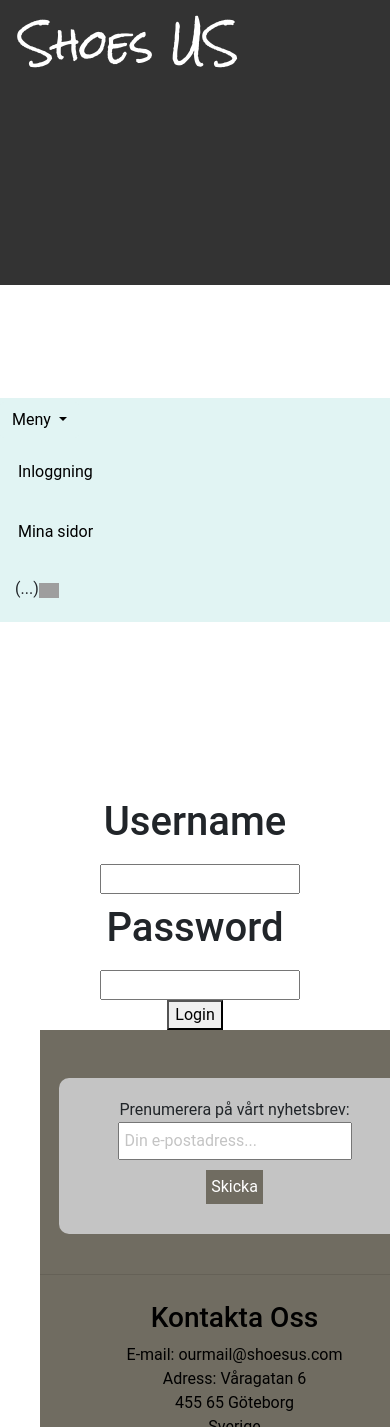
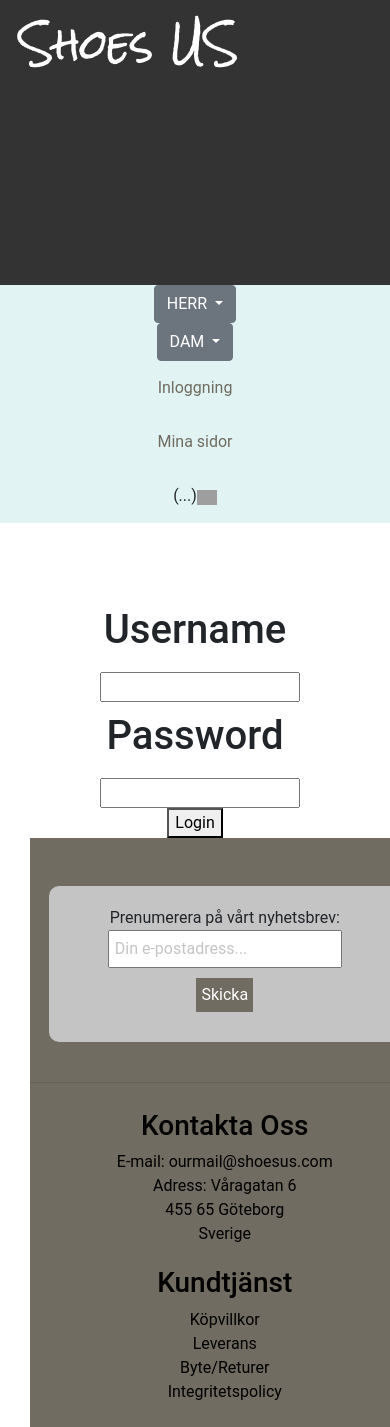
Before and after one commit to omerbasic/Shoes-Us, a PHP site: page /login.php in a window 390 px wide. Run offline with PHP 8.4, Linux system fonts and the light colour scheme; some libraries are stand-ins or nearby versions; grey boxes are pictures that could not be loaded.

Commit message:
Fixed navbar on: login; index

```diff
--- a/style/mainStyle.css
+++ b/style/mainStyle.css
@@ -2,13 +2,9 @@
     font-family: 'Roboto', sans-serif;
 }
 
-body {
-    margin: 0;
-}
-
 html, body {
-    width: 100%;
-    height: 100%;
+    width: 100vw;
+    height: 100vh;
     margin: 0px;
     padding: 0px;
     overflow-x: hidden;
@@ -19,7 +15,6 @@ html, body {
     width: 100vw;
     height: 20vh;
     background-color: #333333;
-    margin: 0 auto;
 }
 
 .textTitle {
@@ -29,74 +24,83 @@ html, body {
     margin: 0;
 }
 
-header {
 
-}
 
           /*  NAVBAR   */
 
 nav {
-    display:flex;
+    display: inline-flex !important;
     width: 100vw;
     height: auto;
     background-color: #E1F4F3;
     margin: 0;
-    margin-top: 8;
+    align-items: center;
+    flex-wrap: wrap;
+    justify-content: space-between;
+}
+
+
+.manWomanField {
+    display: flex;
+    justify-content: flex-start;
+    width: 30vw;
+    /* margin-right: 150px; */
+}
+
+.manWomanField > a {
+    text-decoration: none;
+    color: black;
 
 }
 
-.manWomanField {
-    justify-content: flex-start;
+.herr, .dam, .rea {
+    width: 30%;
+    text-align: center;
+    padding: 15px;
 }
 
-
-
-.loginCartWrap {                            /* Container for Login, My Page and Cart */
-   justify-content: flex-end;
-    }
-
-.loginCartWrap a, .myPageText a {
+.herr > a, .dam > a, .rea > a {     /* Style for links in the category container */
     text-decoration: none;
     color: black;
 }
 
-.loginCartWrap a:hover {
-    color:white;
+.herr:hover, .dam:hover, .rea:hover {
+    color: white;
+    background-color: #706C61;
 }
 
-.loginText:hover, .myPageText:hover {
-    background-color: #706C61;
-    color: white;
+
+.loginCartWrap {
+    display: flex;                          /* Container for Login, My Page and Cart */
+    width: 30vw;
+    margin-right: 3vw;
+    /*margin-left: 150px; */
+    align-items: center;
+    }
+
+
+.myPageText, .loginText, .cartField {
+    width: 30%;
+    text-align: center;
+    padding: 15px;
 }
 
-.loginText, .myPageText {         /* Children div element Login, My Page and Cart */
-    width: 120px;
-    padding: 18px;
-    margin: 0;
+.myPageText > a, .loginText > a, .cartField > a {
+    text-decoration: none;
+    color: #706C61;
 }
 
-.numberOfItemsInCart {
-    text-align: left;
+.myPageText:hover, .loginText:hover, .cartField:hover {
+    color: white;
+    background-color: #706C61;
 }
 
 .cartField {
-    padding:15px;
-    width:80px;
-    height: 60px;
-    display:flex;
-    margin-right: 30px;
+    display: inline-flex;
+    justify-content: center;
 }
 
-.cartField:hover {
-    background-color: #706C61;
-    color: white;
-}
 
-.categoryTitle {
-    display: flex;
-    justify-content: center;
-    padding: 2em;
-}
 
        /*  MAIN/ARTICLE  */
 .article {
@@ -173,107 +177,6 @@ footer {
     display:none;
 }
 
-
-/* Responsivitet */
-
-/* IPAD PRO */
-@media only screen and (max-width: 1024px) {
-    nav {
-        margin-top: 22%;
-    }
-
-    .article {
-        margin-top: 30%;
-    }
-}
-
-/* ON TABLETS */
-
-@media only screen and (max-width: 800px) {
-    .footWrap {
-        flex-direction: column;
-    }
-    .contactUs, .clientService, .beMember {
-        width: 100%;
-    }
-
-    nav {
-        margin-top: 22%;
-    }
-
-    .article {
-        margin-top: 35%;
-    }
-
-    .menFemImg {
-        flex-wrap: wrap;
-    }
-
-    #damBild, #herrBild {
-        width: 100%;
-        margin: 20px !important;
-    }
-
-  }
-
-/* ON MOBILE SCREEN */
-  @media only screen and (max-width: 600px) {
-    nav {
-        margin-top: 29%;
-    }
-
-    .largeScreenMenu {
-        display: none;
-        }
-
-    .mobileScreenMenu {
-        display: flex;
-        width: 100%;
-        justify-content: left;
-        align-items: baseline;
-        padding-top: 4px;
-        padding-bottom: 4px;
-
-    }
-
-    #dropdownMenuButton {
-        background-color: #E1F4F3;
-        color: black;
-        border: none;
-    }
-
-    div.dropdown-menu.show {
-        width: 100% !important;
-        border: none;
-    }
-
-
-    .article {
-        width: 90vw;
-        margin: 0 auto;
-        margin-top: 40%;
-    }
-
-    .newsletterField {
-        width: 90%
-    }
-
-    .RespDropdown, .dropup {
-        z-index: 99999 !important;
-        position: static !important;
-  }
-    .dropdown-item {
-        padding: 25px !important;
-        text-align: center !important;
-    }
-
-    #reaBild {
-        display: none;
-    }
-
-
-}
-
 #allProducts {
     display: flex;
     justify-content: center;
@@ -299,3 +202,65 @@ footer {
     color: white;
     padding-left: 10px;
 }
+
+/* Responsivitet */
+
+
+@media only screen and (max-width: 800px) {
+    /* Navbar */
+
+
+
+    .loginCartWrap, .manWomanField {
+        margin-left: 0px;
+        margin-right: 0px;
+        flex-direction: column;
+        width: 100vw;
+        text-align: center;
+    }
+
+
+
+    .dam, .herr, .rea, .loginText, .myPageText, .cartField {
+        width: 100%;
+        text-align: center;
+        padding-top: 15px;
+        padding-bottom: 15px;
+        padding-left: 0px;
+        padding-right: 0px;
+    }
+
+    /* Footer */
+    .footWrap {
+        flex-direction: column;
+    }
+    .contactUs, .clientService, .beMember {
+        width: 100%;
+    }
+
+    .menFemImg {
+        flex-wrap: wrap;
+    }
+
+    #damBild, #herrBild {
+        width: 100%;
+        margin: 20px !important;
+    }
+
+  }
+
+/* ON MOBILE SCREEN */
+  @media only screen and (max-width: 600px) {
+
+
+    .newsletterField {
+        width: 90%
+    }
+
+
+    #reaBild {
+        display: none;
+    }
+
+
+}
```
Also changed, not shown: index.php (+7 -14 lines).
